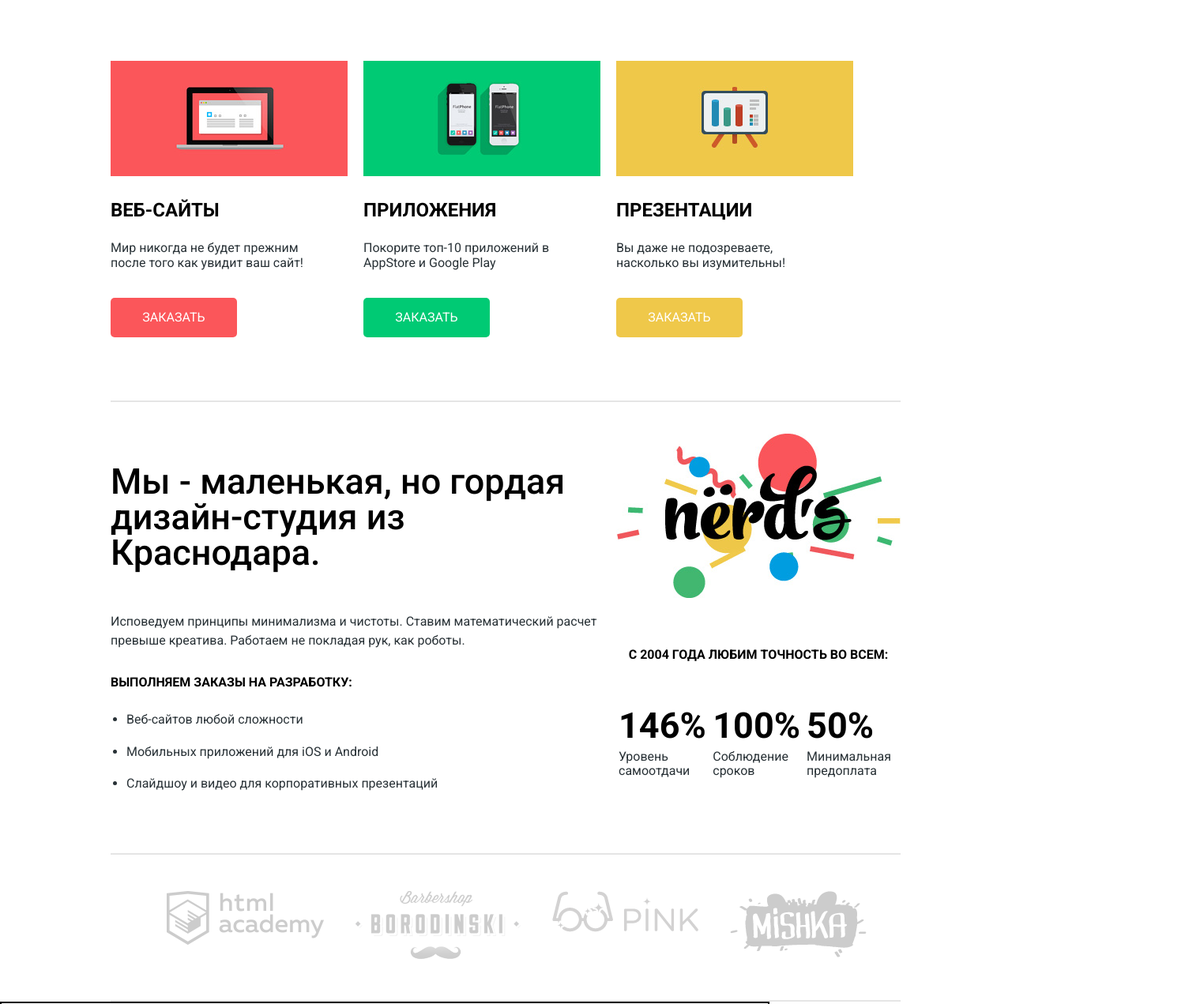
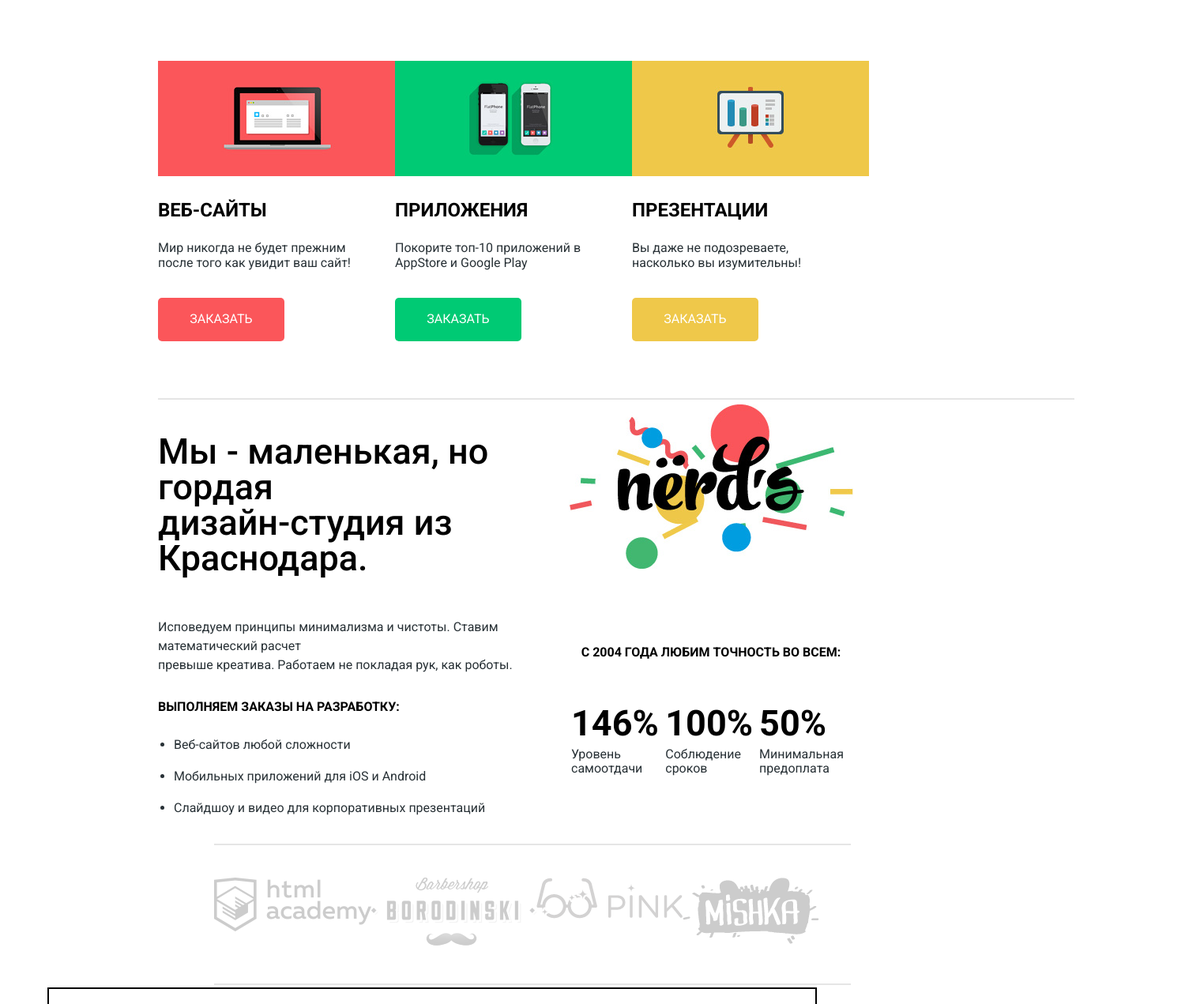
Before and after one commit to Evgenia-Valerievna/1163057-nerds-27, a plain HTML site: page index.html in a window 1280 px wide. Shown: the part 545-1816 px from the top of the page at 79% size, 1500 px wide, since content can reach past the window. Drawn offline with nearby package versions, Linux system fonts and the light colour scheme; files whose address does not match are found by name.

Commit message:
Пока только главная

```diff
--- a/css/index.css
+++ b/css/index.css
@@ -1,7 +1,7 @@
 body {
     margin: 0;
     padding: 0;
-    font-family: Roboto , sans-serif;
+    font-family: Roboto, Arial, sans-serif;
     background-color: white;
 }
 a {
@@ -12,13 +12,17 @@ a {
     width: 1px;
     height: 1px;
 }
-
+.incontainer {
+    max-width: 1160px;
+    margin: 0 auto;
+    padding-left: 20px;
+    padding-right: 20px;
+}
 .main-slide .slide {
     display: none;
   }
 .main-header-logo {
     width: 160px;
-    height: 65px;
 }
 .main-header-logo:hover {
     opacity: 0.8;
@@ -35,7 +39,8 @@ a {
     justify-content: center;
     align-items: center;
     width: 240px;
-    height: 50px;
+    padding-top: 18px;
+    padding-bottom: 18px;
     border-radius: 5px;
     text-decoration: none;
 }
@@ -53,7 +58,7 @@ a {
     font-size: 16px;
     font-weight: 500;
     line-height: 30px;
-    height: 114px;
+    min-height: 114px;
     margin-bottom: 18px;
     color: #000000;
 }
@@ -111,7 +116,7 @@ a {
 .container {
     position: relative;
     width: 1440px;
-    height: 430px;
+    min-height: 430px;
     margin-top: -20px;
     padding: 0;
     background-color: #eeeeee;
@@ -127,7 +132,7 @@ a {
     position: relative;
     display: inline-block;
     width: 18px;
-    height: 18px;
+    min-height: 18px;
     margin: 17px;
     vertical-align: top;
     background-color: white;
@@ -157,7 +162,6 @@ a {
     display: flex;
     flex-direction: column;
     flex-wrap: wrap;
-
     width: 100%;
     height: 430px;
     margin-left: 140px;
@@ -225,7 +229,8 @@ a {
     font: inherit;
     outline: none;
     width: 160px;
-    height: 50px;
+    padding-top: 18px;
+    padding-bottom: 18px;
     background-color: #00ca74;
     border-radius: 5px;
     margin-top: 35px;
@@ -250,7 +255,8 @@ a {
     font: inherit;
     outline: none;
     width: 160px;
-    height: 50px;
+    padding-top: 18px;
+    padding-bottom: 18px;
     background-color: #fb565a;
     border-radius: 5px;
     margin-top: 35px;
@@ -275,7 +281,8 @@ a {
     font: inherit;
     outline: none;
     width: 160px;
-    height: 50px;
+    padding-top: 18px;
+    padding-bottom: 18px;
     background-color: #efc84a;
     border-radius: 5px;
     margin-top: 35px;
@@ -306,7 +313,15 @@ a {
 .yellow-button:active span {
     color: rgba(255, 255, 255, 0.3);
 }
-.div-divider {
+.products-block {
+    position: relative;
+}
+.products-block::after {
+    content: "";
+    display: block;
+    position: absolute;
+    top: 427px;
+    width: 100%;
     height: 2px;
     background-color: black;
     opacity: 0.1;
@@ -408,6 +423,7 @@ a {
     height: 160px;
 }
 .logo-list {
+    position: relative;
     display: flex;
     justify-content: space-between;
     margin-left: 171px;
@@ -415,6 +431,26 @@ a {
     margin-top: 46px;
     margin-bottom: 44px;
     list-style: none;
+}
+.logo-list::before {
+    content: "";
+    display: block;
+    position: absolute;
+    bottom: 136px;
+    width: 100%;
+    height: 2px;
+    background-color: black;
+    opacity: 0.1;
+}
+.logo-list::after {
+    content: "";
+    display: block;
+    position: absolute;
+    top: 134px;
+    width: 100%;
+    height: 2px;
+    background-color: black;
+    opacity: 0.1;
 }
 .write-us {
     position: relative;
--- a/css/inner.css
+++ b/css/inner.css
@@ -1,12 +1,17 @@
 body {
     margin: 0;
     padding: 0;
-    font-family: Roboto , sans-serif;
+    font-family: Roboto, Arial, sans-serif;
     background-color: white;
-    width: 1440px;
 }
 a {
     text-decoration: none;
+}
+.incontainer {
+    max-width: 1160px;
+    margin: 0 auto;
+    padding-left: 20px;
+    padding-right: 20px;
 }
 h1 {
     display: flex;
--- a/index.html
+++ b/index.html
@@ -11,6 +11,7 @@
   <body>
 
     <header class="main-top">
+      <div class="incontainer">
       <nav class="main-navigation">
         <a class="main-header-logo"  href="index.html">
           <img src="img/nerds-logo.svg" width="160" height="65" alt="Логотип Нёрдс">
@@ -28,9 +29,11 @@
      </li>
      </ul>
 </nav>
+</div>
 </header>
 
 <main>
+  <div class="incontainer">
   <h1 class="visually-hidden">Дизайн-студия "Нёрдс"</h1>
    <section>
 
@@ -118,7 +121,7 @@
     </ul>
   </div>
   </section>
-  <div class="div-divider"></div>
+
   <div class="about-company">
   <section class="description">
     <h2 class="description-title">Mы - маленькая, но гордая<br> дизайн-студия из Краснодара.</h2>
@@ -148,7 +151,7 @@
       </table>
   </section>
 </div>
-<div class="div-divider"></div>
+
   <section>
     <ul class="logo-list">
       <li>
@@ -173,7 +176,7 @@
   </li>
   </ul>
   </section>
-  <div class="div-divider"></div>
+
   <section class="letter-form">
     <form class="write-us" method="post" action="https://echo.htmlacademy.ru">
       <h2>Напишите нам</h2>
@@ -211,9 +214,11 @@
     </div>
   </div>
   </section>
+</div>
  </main>
 
   <footer class="footer">
+    <div class="incontainer">
     <ul class="networks">
       <li class="footer-icon-1">
       <a class="social-button" href="#">
@@ -235,6 +240,7 @@
       <p><span>Давайте дружить, это выгодно!</span></p>
       <p>Скидка 10% для друзей из социальных сетей.</p>
   </div>
+</div>
   </footer>
 </body>
 </html>
```
Also changed, not shown: inner.html (+8 -1 lines).
